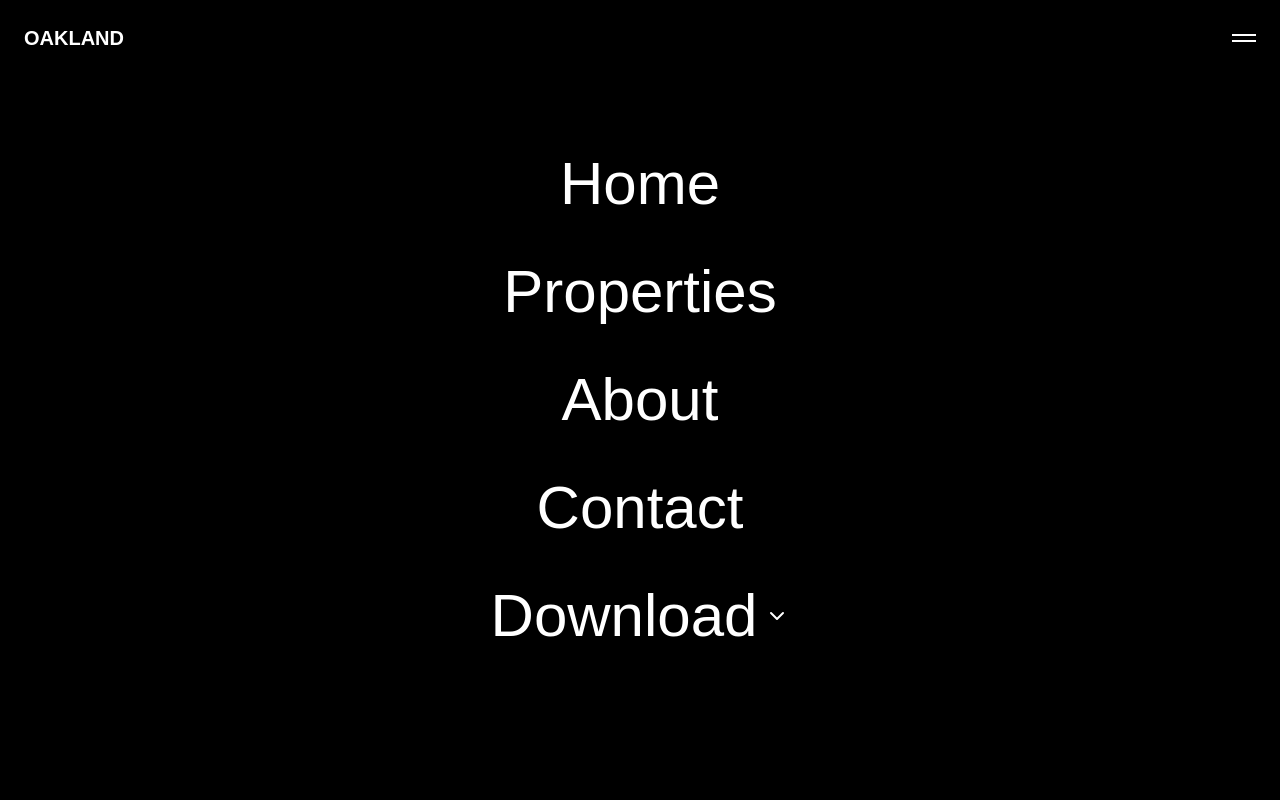
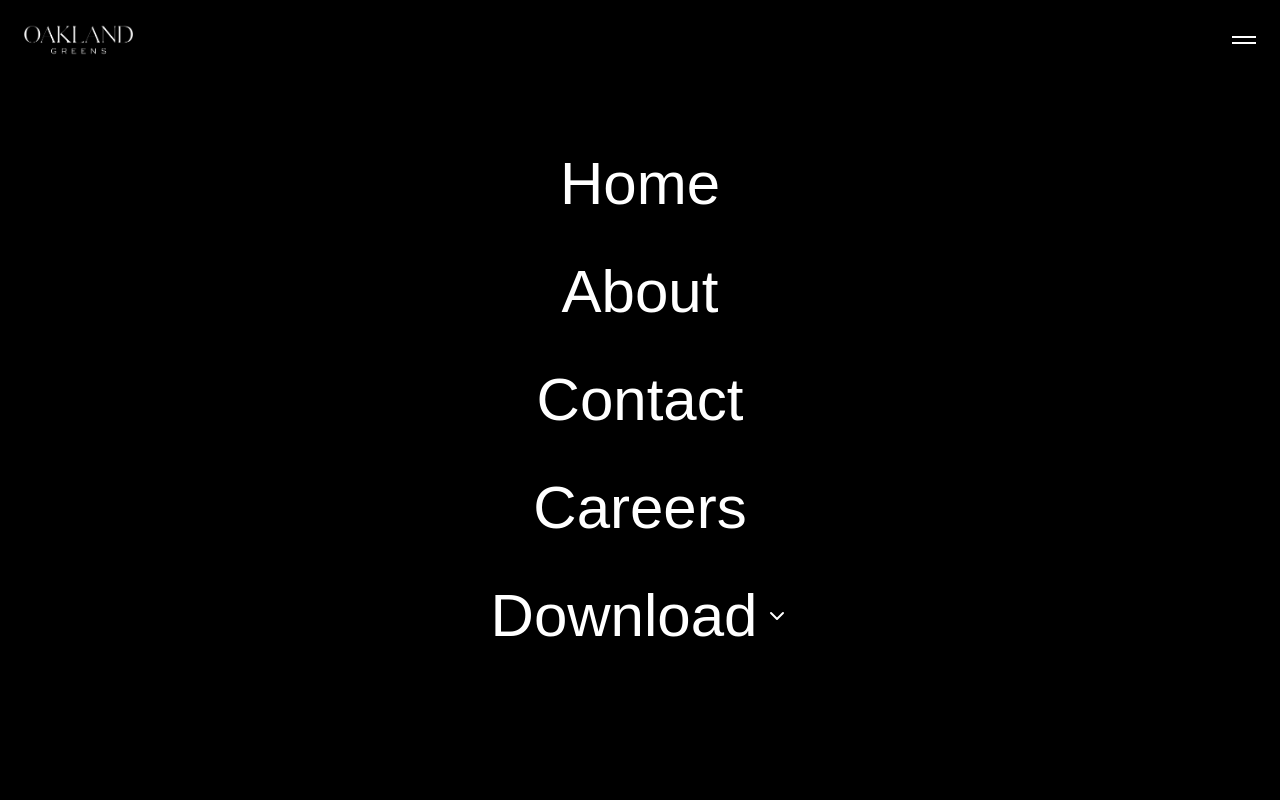
Before and after one commit to DeveloperSarim/Oakland-Web, a React (Vite) app: page / in a window 1280 px wide. Both pictures are taken after a click on the button 1244 px from the left and 38 px from the top of the page. Shown: the top 800 px of the page. Built offline with nearby package versions, Linux system fonts and the light colour scheme.

Commit message:
Update Home.jsx

```diff
--- a/src/pages/Home.jsx
+++ b/src/pages/Home.jsx
@@ -1,16 +1,16 @@
 import React, { useState, useEffect } from 'react';
 import { ChevronLeft, ChevronRight, ChevronDown, ArrowRight , Facebook, Instagram, Twitter, Linkedin } from 'lucide-react';
-import home from '../assets/home.png';
+import home from '../assets/home_1.png';
 import nature from '../assets/Nature.png';
 import luxury from '../assets/luxury.png';
-import footer from '../assets/footer.png';
+import footer from '../assets/footer-1.png';
 import footer_back from '../assets/footer-back.jpg';
+import logoWhite from '../assets/logo-white.png';
+import logoDark from '../assets/logo-dark.png';
 import '../index.css';
 import { motion } from 'framer-motion';
 import Payment_Plan from '../assets/Payment-Plan.pdf';
 import Oakland_presentation from '../assets/Oakland - Presentation.pdf';
-import { Link } from 'react-router-dom';
-
 
 
 // PropertySlider Component
@@ -104,6 +104,10 @@ const PropertySlider = () => {
 
   return (
     <div className="relative overflow-hidden h-full" style={{height: '516px'}}>
+      {/* Left Fade */}
+      <div className="hidden md:block pointer-events-none absolute left-0 top-0 h-full w-40 z-20" style={{background: 'linear-gradient(to right, #fff 40%, transparent 100%)'}}></div>
+      {/* Right Fade */}
+      <div className="hidden md:block pointer-events-none absolute right-0 top-0 h-full w-40 z-20" style={{background: 'linear-gradient(to left, #fff 40%, transparent 100%)'}}></div>
       <div
         className="flex transition-transform duration-500 ease-in-out "
         style={{
@@ -149,14 +153,14 @@ const PropertySlider = () => {
 
       <button
         onClick={prevSlide}
-        className="absolute left-4 top-1/2 transform -translate-y-1/2 w-12 h-12 bg-white rounded-full shadow-lg flex items-center justify-center hover:shadow-xl transition-all duration-200 hover:scale-105"
+        className="absolute left-4 top-1/2 transform -translate-y-1/2 w-12 h-12 bg-white rounded-full shadow-lg flex items-center justify-center hover:shadow-xl transition-all duration-200 hover:scale-105 z-40"
         disabled={isTransitioning}
       >
         <ChevronLeft size={20} />
       </button>
       <button
         onClick={nextSlide}
-        className="absolute right-4 top-1/2 transform -translate-y-1/2 w-12 h-12 bg-white rounded-full shadow-lg flex items-center justify-center hover:shadow-xl transition-all duration-200 hover:scale-105"
+        className="absolute right-4 top-1/2 transform -translate-y-1/2 w-12 h-12 bg-white rounded-full shadow-lg flex items-center justify-center hover:shadow-xl transition-all duration-200 hover:scale-105 z-40"
         disabled={isTransitioning}
       >
         <ChevronRight size={20} />
@@ -175,13 +179,14 @@ const PropertySlider = () => {
   );
 };
 
-const Home = () => {
+const OaklandGreensWebsite = () => {
   const [expandedFaq, setExpandedFaq] = useState(0);
   const [isOpen, setIsOpen] = useState(false);
   const [selectedItem, setSelectedItem] = useState('Prime Locations');
 
   const [isMenuOpen, setIsMenuOpen] = useState(false);
   const [isDownloadDropdownOpen, setIsDownloadDropdownOpen] = useState(false);
+  const [isDarkLogo, setIsDarkLogo] = useState(false);
 
   const toggleMenu = () => {
     setIsMenuOpen(!isMenuOpen);
@@ -209,6 +214,18 @@ const Home = () => {
     return () => document.removeEventListener('click', handleOutsideClick);
   }, [isDownloadDropdownOpen]);
 
+  useEffect(() => {
+    const handleScroll = () => {
+      if (window.scrollY > 300) {
+        setIsDarkLogo(true);
+      } else {
+        setIsDarkLogo(false);
+      }
+    };
+    window.addEventListener('scroll', handleScroll);
+    return () => window.removeEventListener('scroll', handleScroll);
+  }, []);
+
 
   // const toggleMenu = () => {
   //   setIsOpen(!isOpen);
@@ -219,17 +236,7 @@ const Home = () => {
   };
 
   const handleButtonClick = () => {
-    try {
-      if (Payment_Plan) {
-        window.open(Payment_Plan, '_blank');
-      } else {
-        console.error('Payment_Plan is undefined');
-        alert('Failed to open the payment plan file. Please ensure the file is correctly placed in the assets folder.');
-      }
-    } catch (error) {
-      console.error('Error opening payment plan file:', error);
-      alert('An error occurred while opening the payment plan file.');
-    }
+    window.open('/Payment-Plan.pdf', '_blank');
   };
 
   const items = [
@@ -422,7 +429,9 @@ const Home = () => {
 
         <nav className="fixed top-0 left-0 right-0 z-50 p-6 bg-transparent">
           <div className="flex justify-between items-center max-w-7xl mx-auto">
-          <div className="text-white font-semibold text-xl">OAKLAND</div>
+            <div className="text-white font-semibold">
+              <img src={isDarkLogo ? logoDark : logoWhite} alt="OAKLAND" className="h-8 transition-all duration-300" />
+            </div>
             <button onClick={toggleMenu} className="text-white text-2xl font-light focus:outline-none relative z-60">
               <div className="flex flex-col items-center justify-center space-y-1">
                 <span className={`block w-6 h-0.5 bg-white transition-transform ${isMenuOpen ? 'rotate-45 translate-y-1' : ''}`}></span>
@@ -435,31 +444,26 @@ const Home = () => {
       <div className={`fixed inset-0 z-40 bg-black bg-opacity-90 transition-opacity duration-500 ${isMenuOpen ? 'visible opacity-100' : 'invisible opacity-0'}`}>
         <div className="flex items-center justify-center h-full">
           <div className="text-center space-y-12">
-      {[
-        { label: 'Home', path: '/' },
-        { label: 'Properties', path: '/properties' },
-        { label: 'About', path: '/about' },
-        { label: 'Contact', path: '/contact' },
-      ].map(({ label, path }) => (
-        <Link
+            {['Home', 'About', 'Contact', 'Careers'].map((label) => (
+              <a
                 key={label}
-          to={path}
+                href="#"
                 onClick={toggleMenu}
                 className="block text-white text-5xl md:text-6xl font-light hover:text-gray-300 transition-transform duration-300 hover:scale-110"
               >
                 {label}
-        </Link>
+              </a>
             ))}
 
             <div className="relative download-dropdown inline-block">
-        <button
+              <a
+                href="#"
                 onClick={toggleDownloadDropdown}
                 className="flex items-center justify-center gap-2 text-white text-5xl md:text-6xl font-light hover:text-gray-300 transition-transform duration-300 hover:scale-110"
               >
                 Download
                 <ChevronDown className={`transition-transform duration-300 ${isDownloadDropdownOpen ? 'rotate-180' : ''}`} />
-        </button>
-
+              </a>
               {isDownloadDropdownOpen && (
                 <div className="absolute left-1/2 transform -translate-x-1/2 mt-4 w-72 bg-white rounded-xl shadow-2xl z-50 text-left">
                   <a
@@ -473,11 +477,13 @@ const Home = () => {
                   <a
                     href={Oakland_presentation}
                     target="_blank"
-              rel="noopener noreferrer"
+                    rel="noopener noreferr"
                     className="block px-6 py-3 text-base text-gray-800 hover:bg-gray-100 font-medium"
                   >
                   Oakland Green Presentation
                   </a>
+
+
                 </div>
               )}
             </div>
@@ -485,13 +491,24 @@ const Home = () => {
         </div>
       </div>
 
+      <section className="relative h-screen bg-gradient-to-b from-blue-400 to-blue-100 pt-24 pb-10 opacity-110">
+        <div className="absolute inset-0 pt-4 z-0">
+          <div className="relative h-full flex justify-center items-center">
+            <img
+              src={home}
+              alt="Home"
+              className="absolute top-1/2 left-1/2 transform homes -translate-x-1/2 -translate-y-1/2 inset-0 object-cover fade-in-out-image"
+              style={{ width: 1200, marginTop: '100px' }}
+            />
+            <div className="absolute inset-0 bg-gradient-to-b from-transparent via-transparent to-white opacity-85" />
+          </div>
+        </div>
 
-      <section className="relative h-screen bg-gradient-to-b from-blue-400 to-blue-100 pt-24 pb-10 opacity-90">
         <motion.div
           initial={{ opacity: 0, y: 100 }}
           animate={{ opacity: 1, y: 0 }}
           transition={{ duration: 1, ease: "easeOut" }}
-          className="text-center text-white z-20 mb-72 px-4"
+          className="text-center text-white z-20 mb-72 px-4 relative"
         >
           <h1 className="text-4xl md:text-6xl font-light mb-4 hero leading-tight">
             Farmhouse<br />
@@ -503,24 +520,12 @@ const Home = () => {
             amenities.
           </p>
           <button
-            className="bg-white text-black px-4 py-2 rounded-2xl text-md"
+            className="bg-white text-black px-4 py-2 rounded-2xl text-md relative z-50 hover:bg-gray-100 transition-colors duration-300"
             onClick={handleButtonClick}
           >
             Explore Payment Plan
           </button>
         </motion.div>
-
-        <div className="absolute inset-0 pt-4 z-10">
-          <div className="relative h-full flex justify-center items-center">
-            <img
-              src={home}
-              alt="Home"
-              className="absolute top-1/2 left-1/2 transform homes -translate-x-1/2 -translate-y-1/2 inset-0 object-cover fade-in-out-image"
-              style={{ width: 902, height:"500px", marginTop: '122px' }}
-            />
-            <div className="absolute inset-0 bg-gradient-to-b from-transparent via-transparent to-white opacity-85" />
-          </div>
-        </div>
       </section>
 
       <section className="py-20 bg-white">
@@ -584,9 +589,10 @@ const Home = () => {
                 placeholder="Your Email Address"
                 className="bg-transparent px-6 py-2 focus:outline-none w-64 text-sm placeholder-gray-500"
               />
-              <button className="bg-black text-white px-8 py-3 text-sm font-medium rounded-2xl hover:bg-gray-800 transition">
+              <button class="bg-black text-white px-8 py-3 text-sm font-medium rounded-2xl hover:bg-gray-800 transition whitespace-nowrap">
   Stay Updated
 </button>
+
             </div>
           </motion.div>
         </div>
@@ -594,7 +600,7 @@ const Home = () => {
 
       <section className="py-20 bg-white">
         <div className="max-w-7xl mx-auto px-6">
-          <div className="flex justify-center mb-8 relative w-54 h-50">
+          <div className="flex justify-center mb-8 relative w-54 h-50" style={{ marginBottom: '110px', marginTop: '-50px' }}>
             <img src={luxury} alt="" className="rounded-lg" />
             <div className="absolute inset-0 bg-gradient-to-b from-transparent to-white pointer-events-none" />
           </div>
@@ -868,12 +874,13 @@ const Home = () => {
       </section>
 
      <div style={{ width: '70%', height: '400px', display: 'flex', alignItems: 'center', justifyContent: 'center', margin: '0 auto' }}>
+
   <iframe
     title="Oakland Greens Location"
     src="https://www.google.com/maps/embed?pb=!1m18!1m12!1m3!1d1083.2676050415534!2d72.8612299!3d33.7352444!2m3!1f0!2f0!3f0!3m2!1i1024!2i768!4f13.1!3m3!1m2!1s0x38dfa36911f72c29%3A0xae2df9d725824c4!2sOakland%20Greens!5e0!3m2!1sen!2s!4v1716659534274!5m2!1sen!2s"
     width="100%"
     height="100%"
-    style={{ border: 0, borderRadius: '8px', padding:"3" }}
+    style={{ border: 0, borderRadius: '8px', padding:"3", marginTop:"20px" }}
     allowFullScreen=""
     loading="lazy"
     referrerPolicy="no-referrer-when-downgrade"
@@ -897,7 +904,8 @@ const Home = () => {
       <img
         src={footer}
         alt="House 1"
-        className="w-22 h-60 flex align-end object-cover rounded-lg opacity-80"
+        className="w-22 h-80 flex align-end object-cover rounded-lg opacity-80"
+        style={{ height: '500px' }}
       />
     </div>
   </div>
@@ -931,9 +939,14 @@ const Home = () => {
       we're here to bring your dream to life.
     </motion.p>
 
-    <button className="bg-white text-black px-8 py-2 rounded-2xl text-md">
-      Get Plan
-    </button>
+    <a
+      href={Oakland_presentation}
+      target="_blank"
+      rel="noopener noreferrer"
+      className="bg-white text-black px-8 py-2 rounded-2xl text-md inline-block hover:bg-gray-100 transition-colors duration-300"
+    >
+      View Presentation
+    </a>
   </motion.div>
 
   <footer className="absolute  bottom-0 left-0 right-0 backdrop-blur-sm bg-black/30 text-white py-8 z-20">
@@ -946,16 +959,16 @@ const Home = () => {
 
       {/* ✅ Social Icons */}
       <div className="flex icons space-x-4">
-        <a href="#" className="hover:text-gray-300 text-black transition">
+        <a href="https://www.facebook.com/oaklandgreenspk/" className="hover:text-gray-300 text-black transition" target='_blank'>
           <Facebook size={20} />
         </a>
-        <a href="#" className="hover:text-gray-300 text-black transition">
+        <a href="#" className="hover:text-gray-300 text-black transition" target='_blank'>
           <Instagram size={20} />
         </a>
-        <a href="#" className="hover:text-gray-300 text-black transition">
+        <a href="#" className="hover:text-gray-300 text-black transition" target='_blank'>
           <Twitter size={20} />
         </a>
-        <a href="#" className="hover:text-gray-300 text-black transition">
+        <a href="#" className="hover:text-gray-300 text-black transition" target='_blank'>
           <Linkedin size={20} />
         </a>
       </div>
@@ -970,4 +983,4 @@ const Home = () => {
   );
 };
 
-export default Home;
+export default OaklandGreensWebsite;
```
Lines whose indentation alone changed are shown as unchanged.
